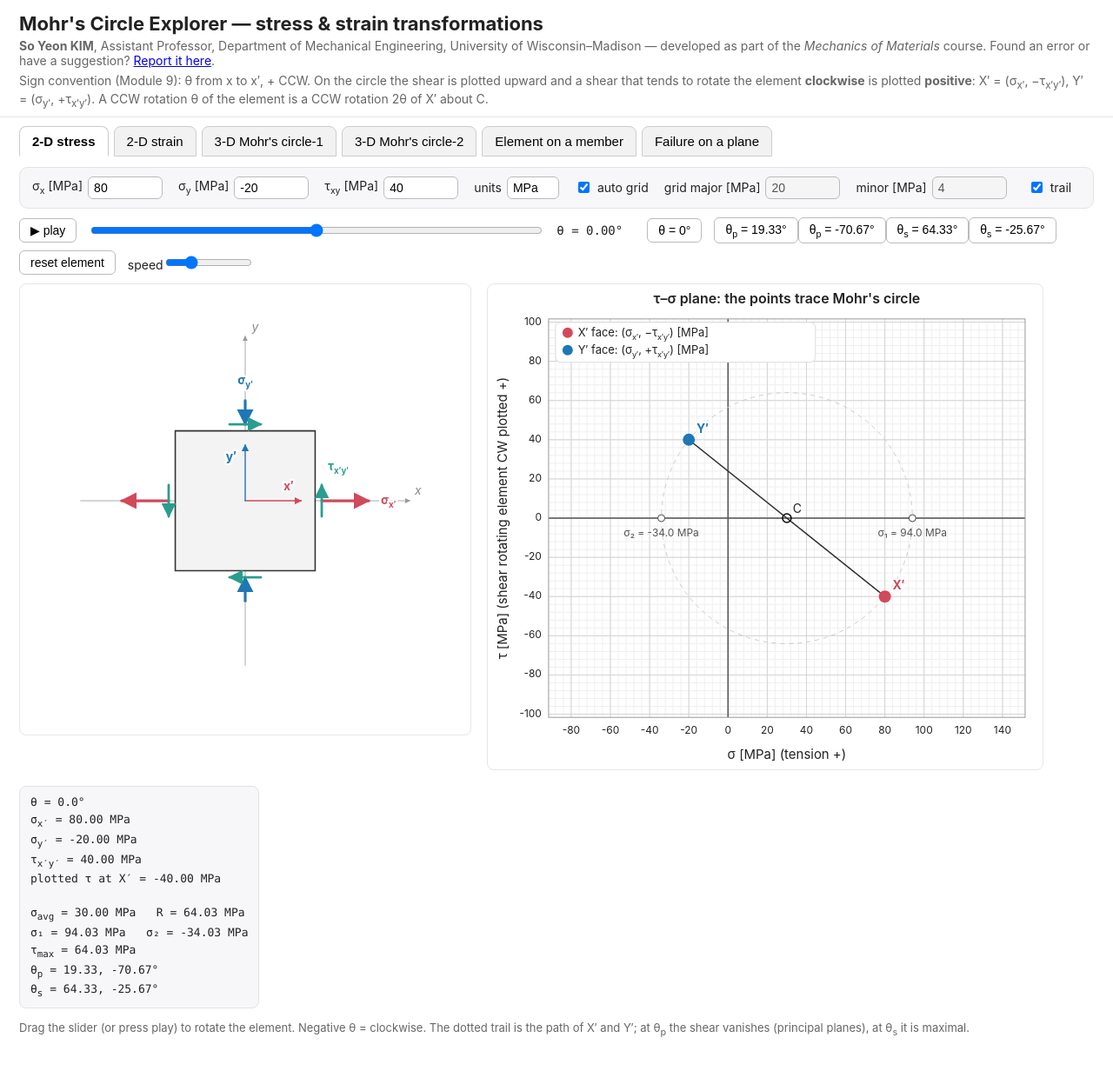
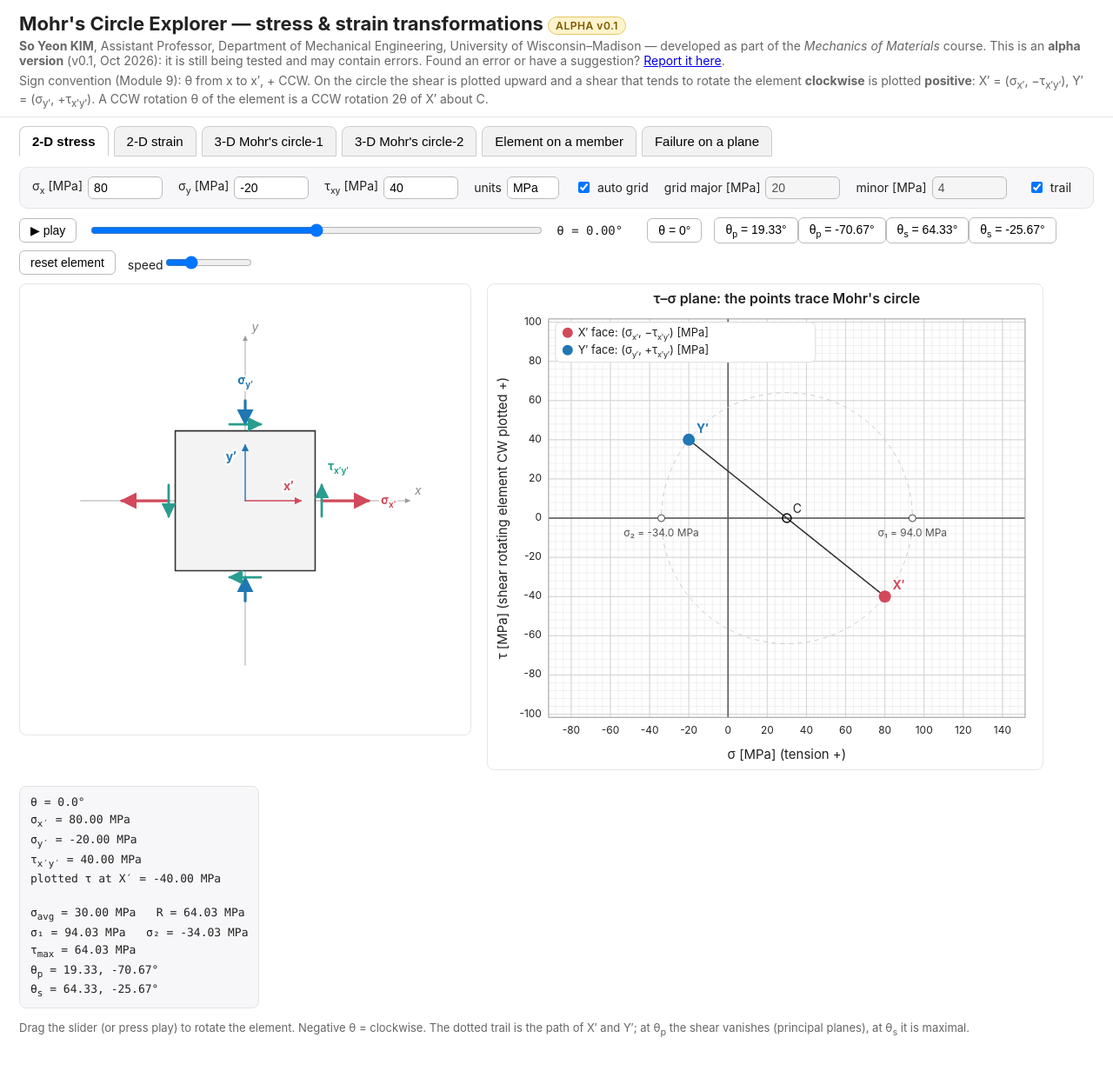
Before and after one commit to kim-wisc/kim-wisc.github.io, a Jekyll site: the page teaching/mohr-circle/explorer.html, which Jekyll copies as it is, in a window 1280 px wide. Shown: the whole page at 87% size. Built offline with Jekyll 4.4.1, drawn with Linux system fonts in a browser that asks for light colours.

Commit message:
Larger sidebar text; mark Mohr's circle explorer as alpha v0.1

```diff
--- a/public/css/teaching.css
+++ b/public/css/teaching.css
@@ -22,3 +22,9 @@
 /* sidebar: course heading, then its modules */
 .sidebar-nav-course { padding-left: 2.2rem !important; font-size: inherit; opacity: .95; }   /* same size as Home / Teaching */
 .sidebar-nav-sub { padding-left: 3.2rem !important; font-size: .92em; opacity: .9; }      /* slightly smaller than its course */
+
+/* sidebar text at the same size as the page body (Lanyon default is 12px on wide screens) */
+.sidebar { font-size: 1rem; }
+@media (min-width: 30em) { .sidebar { font-size: 1rem; } }
+.sidebar-nav-course { padding-left: 2rem !important; }
+.sidebar-nav-sub    { padding-left: 2.9rem !important; }
--- a/teaching/mohr-circle/explorer.html
+++ b/teaching/mohr-circle/explorer.html
@@ -37,9 +37,9 @@
 </head>
 <body>
 <header>
-  <h1>Mohr's Circle Explorer — stress &amp; strain transformations</h1>
+  <h1>Mohr's Circle Explorer — stress &amp; strain transformations <span style="display:inline-block;vertical-align:middle;font-size:.55em;font-weight:600;letter-spacing:.04em;padding:2px 8px;border-radius:999px;background:#fff3cd;color:#7a5a00;border:1px solid #e6c860">ALPHA v0.1</span></h1>
   <p style="margin:0 0 6px"><b>So Yeon KIM</b>, Assistant Professor, Department of Mechanical Engineering, University of Wisconsin–Madison — developed as part of the <i>Mechanics of Materials</i> course.
-     Found an error or have a suggestion? <a id="reportLink" href="#" target="_blank" rel="noopener">Report it here</a>.</p>
+     This is an <b>alpha version</b> (v0.1, Oct 2026): it is still being tested and may contain errors. Found an error or have a suggestion? <a id="reportLink" href="#" target="_blank" rel="noopener">Report it here</a>.</p>
   <p>Sign convention (Module 9): θ from x to x′, + CCW. On the circle the shear is plotted upward and a shear that tends to rotate the element <b>clockwise</b> is plotted <b>positive</b>: X′ = (σ<sub>x′</sub>, −τ<sub>x′y′</sub>), Y′ = (σ<sub>y′</sub>, +τ<sub>x′y′</sub>). A CCW rotation θ of the element is a CCW rotation 2θ of X′ about C.</p>
 </header>
 <nav id="nav">
```
